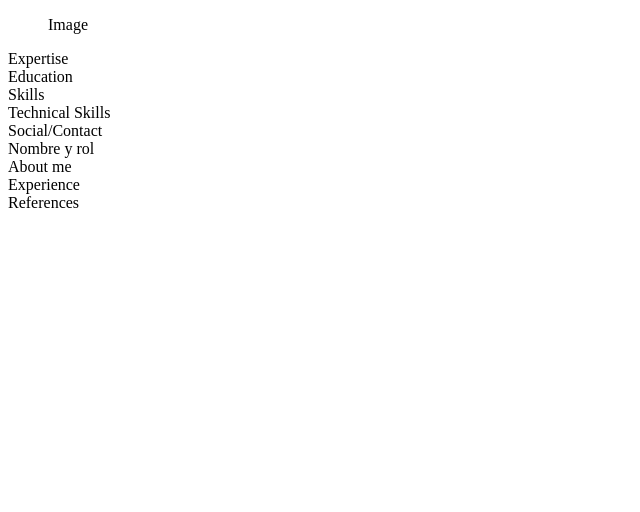
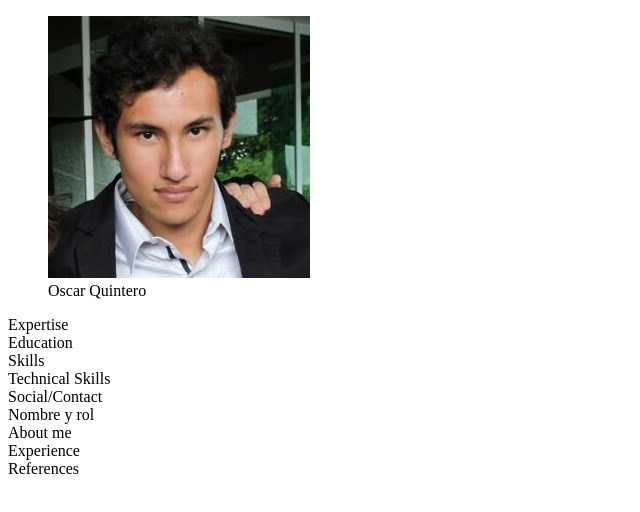
Before and after one commit to OscarQuintero/my-resume, a plain HTML site: page index.html in a window 1280 px wide. Shown: the whole page, without its empty margins (0-640 px from the left). Drawn offline with Linux system fonts and the light colour scheme.

Commit message:
Adding profile picture in index.html and profile.jpg

```diff
--- a/index.html
+++ b/index.html
@@ -6,9 +6,8 @@
 	<body>
 		<aside>
 			<figure>
-				Image
-				<!--<img src="">-->
-				<figcaption></figcaption>
+				<img src="img/profile.jpg" alt="Oscar Quintero profile">
+				<figcaption>Oscar Quintero</figcaption>
 			</figure>
 
 			<section>
```
Also changed, not shown: img/profile.jpg (added).
